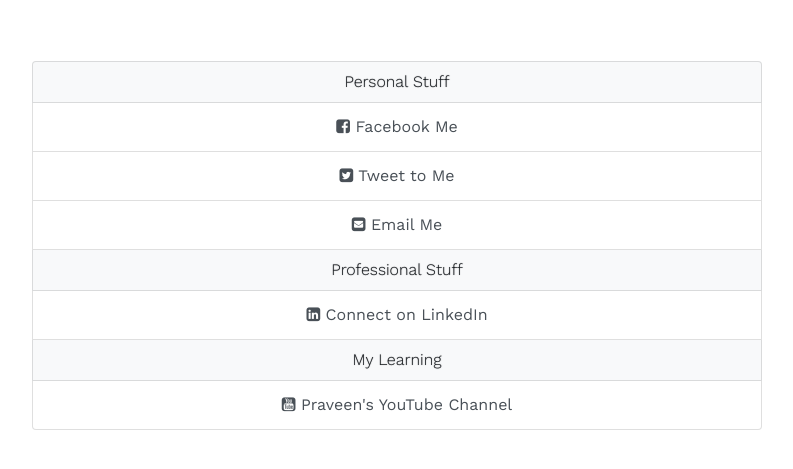
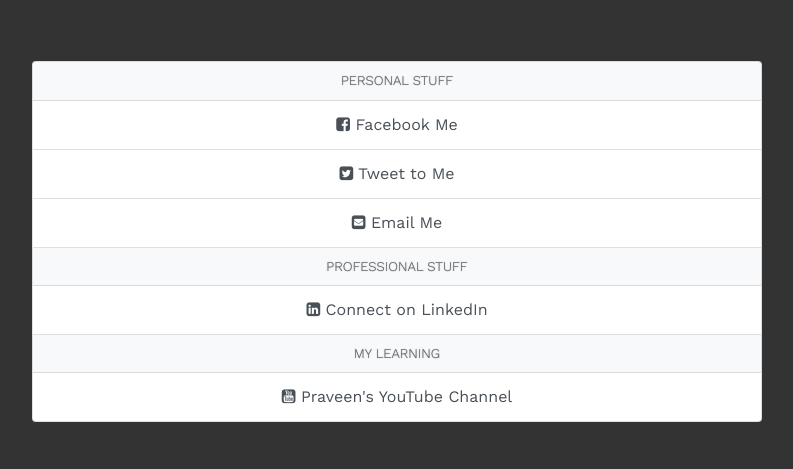
Before and after one commit to praveenscience/hackfortomorrow-linktree, a plain HTML site: page index.html in a window 1280 px wide. Shown: the part 177-646 px from the top of the page, without its empty margins (243-1036 px from the left). Drawn offline with nearby package versions, Linux system fonts and the light colour scheme.

Commit message:
Added Dark Version.

```diff
--- a/index.html
+++ b/index.html
@@ -10,10 +10,10 @@
     <link href="https://fonts.googleapis.com/css2?family=Work+Sans:wght@300;400;500&display=swap" rel="stylesheet" />
     <link rel="stylesheet" href="https://cdn.jsdelivr.net/npm/bootstrap@4.6.1/dist/css/bootstrap.min.css" integrity="sha384-zCbKRCUGaJDkqS1kPbPd7TveP5iyJE0EjAuZQTgFLD2ylzuqKfdKlfG/eSrtxUkn" crossorigin="anonymous" />
     <style>
-      body {font-family: 'Work Sans', sans-serif;}
+      body {font-family: 'Work Sans', sans-serif; background-color: #333; color: #fff;}
       h1, h2, h3 {font-weight: 300; text-align: center; font-size: 18pt; margin: 0; padding: 15px; line-height: 1; text-shadow: 0 0 2px rgba(0, 0, 0, 0.5);}
       h2 {padding: 0; font-size: 14pt; text-shadow: 0 0 1px rgba(0, 0, 0, 0.75);}
-      h3 {font-size: 12pt; text-shadow: 0 0 1px rgba(0, 0, 0, 0.5);}
+      h3 {font-size: 10pt; text-shadow: 0 0 1px rgba(0, 0, 0, 0.5); color: #666; text-transform: uppercase;}
     </style>
   </head>
   <body>
```
